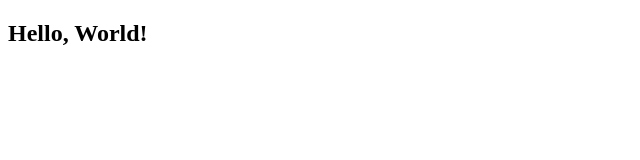
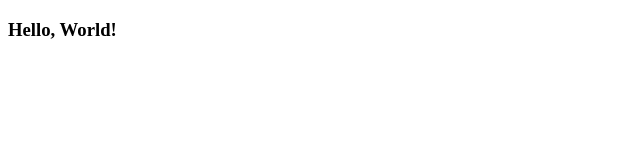
Before and after one commit to WitkacDevelopers/gittest5, a plain HTML site: page index.html in a window 1280 px wide. Shown: the whole page, without its empty margins (0-640 px from the left). Drawn offline with Linux system fonts and the light colour scheme.

Commit message:
Change heading level from h2 to h3 in index.html

```diff
--- a/index.html
+++ b/index.html
@@ -6,6 +6,6 @@
     <title>Document</title>
   </head>
   <body>
-    <h2>Hello, World!</h2>
+    <h3>Hello, World!</h3>
   </body>
 </html>
```
